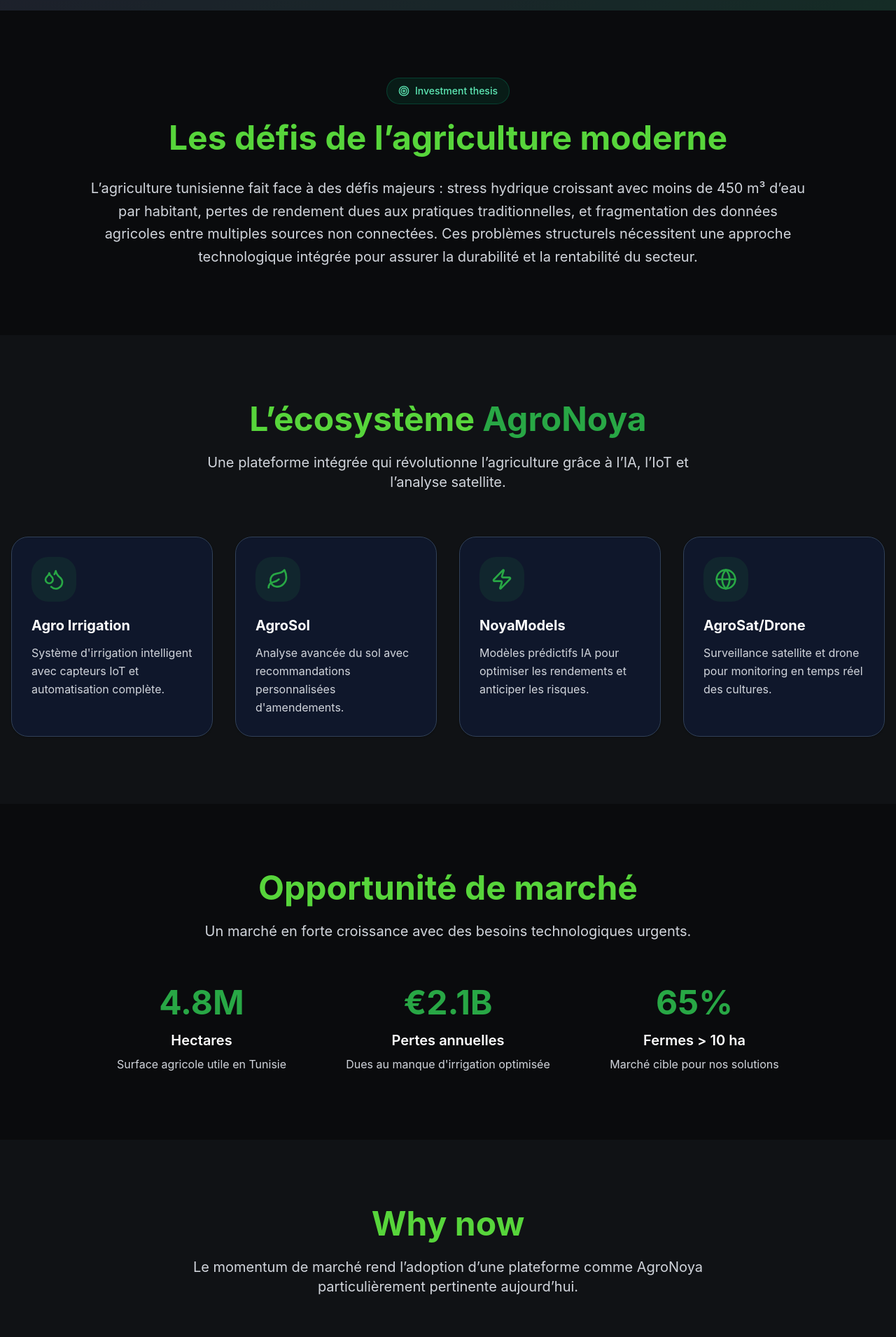
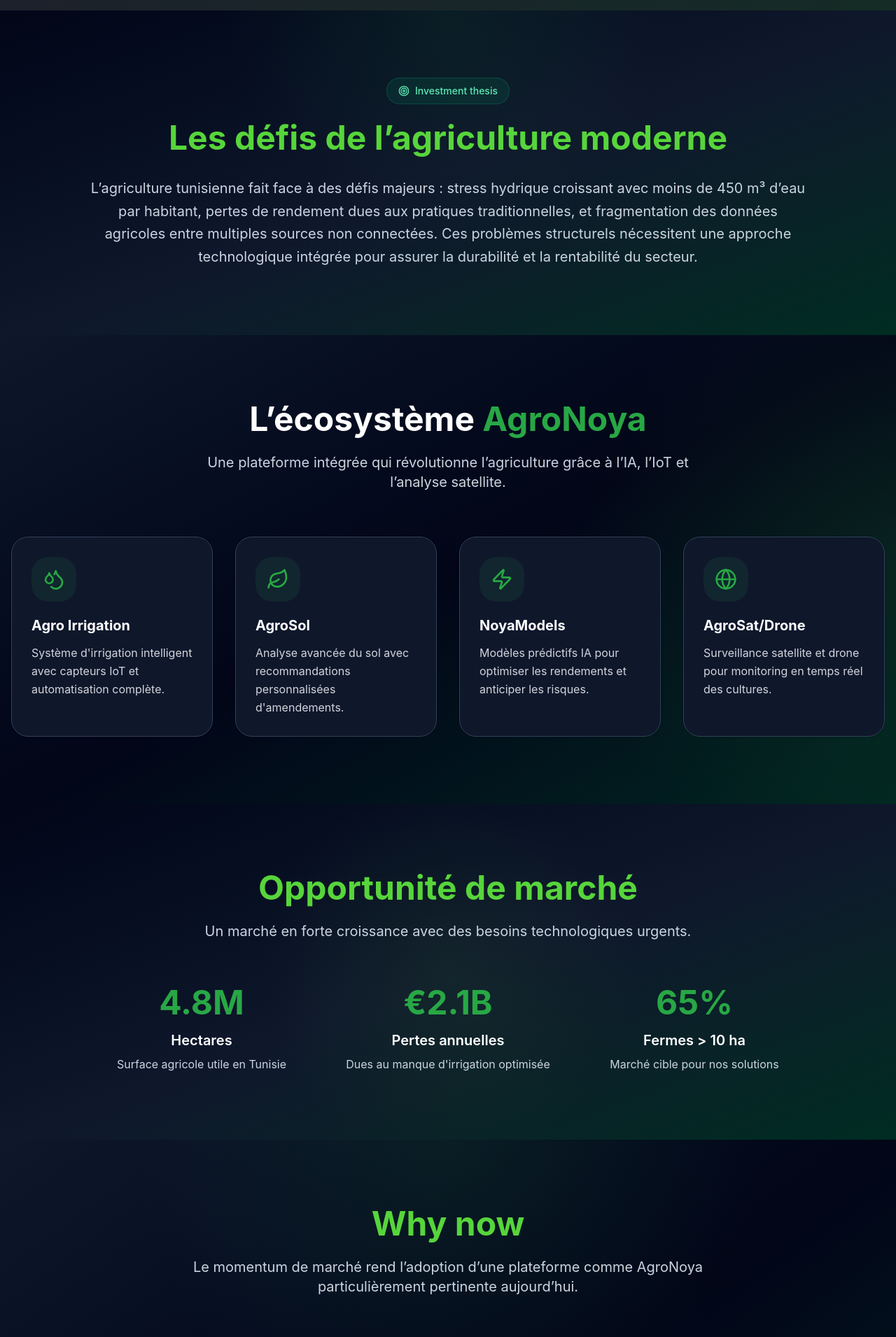
Before and after one commit to abdouri53762-oss/agronoya-web-last, a React (Vite) app: page /#/investisseurs in a window 1280 px wide. Shown: the part 809-2720 px from the top of the page at 70% size. Built offline with nearby package versions, Linux system fonts and the light colour scheme; grey boxes are pictures that could not be loaded.

Commit message:
frontend finsh

```diff
--- a/src/pages/InvestisseursPage.jsx
+++ b/src/pages/InvestisseursPage.jsx
@@ -8,17 +8,14 @@
   ArrowRight,
   Globe,
   Zap,
-  User,
   Sparkles,
-  BarChart3,
   CheckCircle,
   Target,
   Clock3,
   Layers3,
   Rocket,
-  Wallet
+  Wallet,
 } from 'lucide-react';
-
 
 import malekImg from '../assets/malek_abbassi.jpg';
 import abdelhakImg from '../assets/abdelhak_abbassi.jpg';
@@ -27,6 +24,20 @@
 import emmaImg from '../assets/emma_ouej.jpg';
 import mohamedImg from '../assets/mohamed_abbassi.jpg';
 import ghofranImg from '../assets/ghofran_nasri.jpg';
+
+const sectionDark =
+  'relative overflow-hidden py-24 bg-gradient-to-br from-slate-950 via-slate-900 to-emerald-950';
+const sectionDarker =
+  'relative overflow-hidden py-24 bg-gradient-to-br from-slate-900 via-slate-950 to-emerald-950/80';
+
+const glowTop =
+  "absolute inset-0 bg-[radial-gradient(circle_at_top,rgba(40,167,69,0.10),transparent_40%)]";
+const glowCenter =
+  "absolute inset-0 bg-[radial-gradient(circle_at_center,rgba(87,213,59,0.07),transparent_40%)]";
+const glowRight =
+  "absolute inset-0 bg-[radial-gradient(circle_at_right,rgba(87,213,59,0.08),transparent_35%)]";
+const glowBottom =
+  "absolute inset-0 bg-[radial-gradient(circle_at_bottom,rgba(40,167,69,0.08),transparent_35%)]";
 
 const InvestisseursPage = () => {
   const [formData, setFormData] = useState({
@@ -106,22 +117,22 @@
       icon: Droplets,
       value: '2.5M L',
       label: 'Eau économisée par mois',
-      color: 'text-blue-500',
-      bg: 'bg-blue-50 dark:bg-blue-500/10',
+      color: 'text-blue-400',
+      bg: 'bg-blue-500/10',
     },
     {
       icon: Leaf,
       value: '-30%',
       label: 'Réduction des intrants chimiques',
-      color: 'text-green-500',
-      bg: 'bg-green-50 dark:bg-green-500/10',
+      color: 'text-green-400',
+      bg: 'bg-green-500/10',
     },
     {
       icon: Shield,
       value: '-25%',
       label: 'Réduction empreinte carbone',
-      color: 'text-purple-500',
-      bg: 'bg-purple-50 dark:bg-purple-500/10',
+      color: 'text-purple-400',
+      bg: 'bg-purple-500/10',
     },
   ];
 
@@ -169,6 +180,7 @@
       image: ghofranImg,
     },
   ];
+
   const whyNowPoints = [
     {
       title: 'Stress hydrique critique',
@@ -249,8 +261,9 @@
         "Positionner AgroNoya comme une plateforme agri-tech régionale intégrée, mêlant données, IA, opérations et services.",
     },
   ];
+
   return (
-    <div className="min-h-screen bg-white dark:bg-[#0A0B0D]">
+    <div className="min-h-screen bg-slate-950">
       {/* HERO */}
       <section className="relative min-h-screen flex items-center justify-center overflow-hidden">
         <div className="absolute inset-0 bg-gradient-to-br from-slate-950 via-slate-900 to-emerald-950" />
@@ -318,19 +331,20 @@
       </section>
 
       {/* PROBLEM */}
-      <section className="py-24 bg-white dark:bg-[#0A0B0D]">
-        <div className="container mx-auto px-4">
+      <section className={sectionDark}>
+        <div className={glowTop}></div>
+        <div className="container mx-auto px-4 relative z-10">
           <div className="max-w-5xl mx-auto text-center">
-            <div className="inline-flex items-center gap-2 bg-emerald-50 dark:bg-emerald-500/10 text-emerald-700 dark:text-emerald-300 px-4 py-2 rounded-full text-sm font-medium mb-6 border border-emerald-200 dark:border-emerald-400/20">
+            <div className="inline-flex items-center gap-2 bg-emerald-500/10 text-emerald-300 px-4 py-2 rounded-full text-sm font-medium mb-6 border border-emerald-400/20">
               <Target className="w-4 h-4" />
               Investment thesis
             </div>
 
-            <h2 className="text-4xl lg:text-5xl font-bold text-gray-900 dark:text-[#57D53B] mb-8">
+            <h2 className="text-4xl lg:text-5xl font-bold text-[#57D53B] mb-8">
               Les défis de l’agriculture moderne
             </h2>
 
-            <p className="text-xl text-gray-700 dark:text-gray-300 leading-relaxed">
+            <p className="text-xl text-slate-300 leading-relaxed">
               L’agriculture tunisienne fait face à des défis majeurs : stress hydrique croissant
               avec moins de 450 m³ d’eau par habitant, pertes de rendement dues aux pratiques
               traditionnelles, et fragmentation des données agricoles entre multiples sources non
@@ -342,13 +356,14 @@
       </section>
 
       {/* SOLUTION */}
-      <section className="py-24 bg-gray-50 dark:bg-[#101215]">
-        <div className="container mx-auto px-4">
+      <section className={sectionDarker}>
+        <div className={glowRight}></div>
+        <div className="container mx-auto px-4 relative z-10">
           <div className="text-center mb-16">
-            <h2 className="text-4xl lg:text-5xl font-bold text-gray-900 dark:text-[#57D53B] mb-6">
+            <h2 className="text-4xl lg:text-5xl font-bold text-white mb-6">
               L’écosystème <span className="text-[#28a745]">AgroNoya</span>
             </h2>
-            <p className="text-xl text-gray-700 dark:text-gray-300 max-w-3xl mx-auto">
+            <p className="text-xl text-slate-300 max-w-3xl mx-auto">
               Une plateforme intégrée qui révolutionne l’agriculture grâce à l’IA, l’IoT et
               l’analyse satellite.
             </p>
@@ -358,7 +373,7 @@
             {solutionCards.map((card, index) => (
               <div
                 key={index}
-                className="bg-white dark:bg-slate-900 rounded-3xl p-7 border border-gray-200 dark:border-slate-700 shadow-sm hover:shadow-xl hover:-translate-y-1 transition-all duration-300"
+                className="bg-white/95 dark:bg-slate-900 rounded-3xl p-7 border border-white/10 dark:border-slate-700 shadow-sm hover:shadow-xl hover:-translate-y-1 transition-all duration-300"
               >
                 <div className="w-16 h-16 bg-[#28a745]/10 rounded-2xl flex items-center justify-center mb-5">
                   <card.icon className="w-8 h-8 text-[#28a745]" />
@@ -376,13 +391,14 @@
       </section>
 
       {/* MARKET */}
-      <section className="py-24 bg-white dark:bg-[#0A0B0D]">
-        <div className="container mx-auto px-4">
+      <section className={sectionDark}>
+        <div className={glowCenter}></div>
+        <div className="container mx-auto px-4 relative z-10">
           <div className="text-center mb-16">
-            <h2 className="text-4xl lg:text-5xl font-bold text-gray-900 dark:text-[#57D53B] mb-6">
+            <h2 className="text-4xl lg:text-5xl font-bold text-[#57D53B] mb-6">
               Opportunité de marché
             </h2>
-            <p className="text-xl text-gray-700 dark:text-gray-300 max-w-3xl mx-auto">
+            <p className="text-xl text-slate-300 max-w-3xl mx-auto">
               Un marché en forte croissance avec des besoins technologiques urgents.
             </p>
           </div>
@@ -391,22 +407,23 @@
             {marketStats.map((item, index) => (
               <div key={index} className="text-center">
                 <div className="text-5xl font-bold text-[#28a745] mb-4">{item.value}</div>
-                <div className="text-xl font-semibold text-gray-900 dark:text-white mb-2">
-                  {item.label}
-                </div>
-                <div className="text-gray-700 dark:text-gray-300">{item.desc}</div>
+                <div className="text-xl font-semibold text-white mb-2">{item.label}</div>
+                <div className="text-slate-300">{item.desc}</div>
               </div>
             ))}
           </div>
         </div>
       </section>
-      <section className="py-24 bg-gray-50 dark:bg-[#101215]">
-  <div className="container mx-auto px-4">
+
+      {/* WHY NOW */}
+      <section className={sectionDarker}>
+        <div className={glowTop}></div>
+        <div className="container mx-auto px-4 relative z-10">
           <div className="text-center mb-16">
-      <h2 className="text-4xl lg:text-5xl font-bold text-gray-900 dark:text-[#57D53B] mb-6">
+            <h2 className="text-4xl lg:text-5xl font-bold text-[#57D53B] mb-6">
               Why now
             </h2>
-      <p className="text-xl text-gray-700 dark:text-gray-300 max-w-3xl mx-auto">
+            <p className="text-xl text-slate-300 max-w-3xl mx-auto">
               Le momentum de marché rend l’adoption d’une plateforme comme AgroNoya particulièrement pertinente aujourd’hui.
             </p>
           </div>
@@ -415,7 +432,7 @@
             {whyNowPoints.map((item, index) => (
               <div
                 key={index}
-          className="bg-white dark:bg-slate-900 rounded-3xl p-8 border border-gray-200 dark:border-slate-700 shadow-sm hover:shadow-xl transition-all duration-300"
+                className="bg-white/95 dark:bg-slate-900 rounded-3xl p-8 border border-white/10 dark:border-slate-700 shadow-sm hover:shadow-xl transition-all duration-300"
               >
                 <div className="w-14 h-14 bg-[#28a745]/10 rounded-2xl flex items-center justify-center mb-5">
                   <Clock3 className="w-7 h-7 text-[#28a745]" />
@@ -431,13 +448,16 @@
           </div>
         </div>
       </section>
-<section className="py-24 bg-white dark:bg-[#0A0B0D]">
-  <div className="container mx-auto px-4">
+
+      {/* BUSINESS MODEL */}
+      <section className={sectionDark}>
+        <div className={glowBottom}></div>
+        <div className="container mx-auto px-4 relative z-10">
           <div className="text-center mb-16">
-      <h2 className="text-4xl lg:text-5xl font-bold text-gray-900 dark:text-[#57D53B] mb-6">
+            <h2 className="text-4xl lg:text-5xl font-bold text-[#57D53B] mb-6">
               Business model
             </h2>
-      <p className="text-xl text-gray-700 dark:text-gray-300 max-w-3xl mx-auto">
+            <p className="text-xl text-slate-300 max-w-3xl mx-auto">
               Un modèle hybride combinant revenus récurrents, ventes d’équipements et services à forte valeur.
             </p>
           </div>
@@ -446,7 +466,7 @@
             {businessModel.map((item, index) => (
               <div
                 key={index}
-          className="bg-gray-50 dark:bg-slate-900 rounded-3xl p-7 border border-gray-200 dark:border-slate-700 shadow-sm hover:shadow-xl transition-all duration-300"
+                className="bg-white/95 dark:bg-slate-900 rounded-3xl p-7 border border-white/10 dark:border-slate-700 shadow-sm hover:shadow-xl transition-all duration-300"
               >
                 <div className="w-14 h-14 bg-[#28a745]/10 rounded-2xl flex items-center justify-center mb-5">
                   <Wallet className="w-7 h-7 text-[#28a745]" />
@@ -462,13 +482,16 @@
           </div>
         </div>
       </section>
-<section className="py-24 bg-gray-50 dark:bg-[#101215]">
-  <div className="container mx-auto px-4">
+
+      {/* TRACTION */}
+      <section className={sectionDarker}>
+        <div className={glowCenter}></div>
+        <div className="container mx-auto px-4 relative z-10">
           <div className="text-center mb-16">
-      <h2 className="text-4xl lg:text-5xl font-bold text-gray-900 dark:text-[#57D53B] mb-6">
+            <h2 className="text-4xl lg:text-5xl font-bold text-[#57D53B] mb-6">
               Traction
             </h2>
-      <p className="text-xl text-gray-700 dark:text-gray-300 max-w-3xl mx-auto">
+            <p className="text-xl text-slate-300 max-w-3xl mx-auto">
               Des indicateurs qui montrent l’adéquation entre besoin marché, usage terrain et impact opérationnel.
             </p>
           </div>
@@ -477,7 +500,7 @@
             {tractionMetrics.map((item, index) => (
               <div
                 key={index}
-          className="bg-white dark:bg-slate-900 rounded-3xl p-8 text-center border border-gray-200 dark:border-slate-700 shadow-sm hover:shadow-lg transition-all duration-300"
+                className="bg-white/95 dark:bg-slate-900 rounded-3xl p-8 text-center border border-white/10 dark:border-slate-700 shadow-sm hover:shadow-lg transition-all duration-300"
               >
                 <div className="text-4xl font-bold text-[#28a745] mb-3">{item.value}</div>
                 <div className="text-gray-700 dark:text-gray-300 leading-relaxed">
@@ -490,13 +513,14 @@
       </section>
 
       {/* TEAM */}
-      <section className="py-24 bg-gray-50 dark:bg-[#101215]">
-  <div className="container mx-auto px-4">
+      <section className={sectionDarker}>
+        <div className={glowTop}></div>
+        <div className="container mx-auto px-4 relative z-10">
           <div className="text-center mb-16">
-      <h2 className="text-4xl lg:text-5xl font-bold text-gray-900 dark:text-[#57D53B] mb-6">
+            <h2 className="text-4xl lg:text-5xl font-bold text-[#57D53B] mb-6">
               Notre équipe
             </h2>
-      <p className="text-xl text-gray-700 dark:text-gray-300 max-w-3xl mx-auto">
+            <p className="text-xl text-slate-300 max-w-3xl mx-auto">
               Une équipe fondatrice et opérationnelle qui combine vision produit,
               exécution terrain, intelligence artificielle et développement commercial.
             </p>
@@ -506,7 +530,7 @@
             {team.map((member, index) => (
               <div
                 key={index}
-          className="text-center bg-white dark:bg-slate-900 rounded-3xl p-7 border border-gray-200 dark:border-slate-700 shadow-sm hover:shadow-xl transition-all duration-300 hover:-translate-y-1"
+                className="text-center bg-white/95 dark:bg-slate-900 rounded-3xl p-7 border border-white/10 dark:border-slate-700 shadow-sm hover:shadow-xl transition-all duration-300 hover:-translate-y-1"
               >
                 <div className="w-32 h-32 mx-auto mb-5 rounded-full overflow-hidden border-4 border-gray-100 dark:border-slate-800 shadow-md">
                   <img
@@ -534,13 +558,14 @@
       </section>
 
       {/* ESG */}
-      <section className="py-24 bg-white dark:bg-[#0A0B0D]">
-        <div className="container mx-auto px-4">
+      <section className={sectionDark}>
+        <div className={glowBottom}></div>
+        <div className="container mx-auto px-4 relative z-10">
           <div className="text-center mb-16">
-            <h2 className="text-4xl lg:text-5xl font-bold text-gray-900 dark:text-[#57D53B] mb-6">
+            <h2 className="text-4xl lg:text-5xl font-bold text-[#57D53B] mb-6">
               Impact & ESG
             </h2>
-            <p className="text-xl text-gray-700 dark:text-gray-300 max-w-3xl mx-auto">
+            <p className="text-xl text-slate-300 max-w-3xl mx-auto">
               Notre engagement pour une agriculture durable et responsable.
             </p>
           </div>
@@ -549,7 +574,7 @@
             {esgStats.map((item, index) => (
               <div
                 key={index}
-                className="bg-white dark:bg-slate-900 rounded-3xl p-8 text-center border border-gray-200 dark:border-slate-700 shadow-sm hover:shadow-lg transition-all duration-300"
+                className="bg-white/95 dark:bg-slate-900 rounded-3xl p-8 text-center border border-white/10 dark:border-slate-700 shadow-sm hover:shadow-lg transition-all duration-300"
               >
                 <div className={`w-16 h-16 ${item.bg} rounded-2xl flex items-center justify-center mx-auto mb-4`}>
                   <item.icon className={`w-8 h-8 ${item.color}`} />
@@ -563,11 +588,13 @@
           </div>
         </div>
       </section>
-      <section className="py-24 bg-white dark:bg-[#0A0B0D]">
-  <div className="container mx-auto px-4">
+
+      {/* ASK + ROADMAP */}
+      <section className={sectionDark}>
+        <div className={glowCenter}></div>
+        <div className="container mx-auto px-4 relative z-10">
           <div className="grid grid-cols-1 xl:grid-cols-2 gap-10 max-w-7xl mx-auto">
-      {/* Ask */}
-      <div className="bg-gray-50 dark:bg-slate-900 rounded-[2rem] p-8 border border-gray-200 dark:border-slate-700 shadow-sm">
+            <div className="bg-white/95 dark:bg-slate-900 rounded-[2rem] p-8 border border-white/10 dark:border-slate-700 shadow-sm">
               <div className="flex items-center gap-3 mb-6">
                 <div className="w-14 h-14 bg-[#28a745]/10 rounded-2xl flex items-center justify-center">
                   <Rocket className="w-7 h-7 text-[#28a745]" />
@@ -598,8 +625,7 @@
               </div>
             </div>
 
-      {/* Roadmap */}
-      <div className="bg-gray-50 dark:bg-slate-900 rounded-[2rem] p-8 border border-gray-200 dark:border-slate-700 shadow-sm">
+            <div className="bg-white/95 dark:bg-slate-900 rounded-[2rem] p-8 border border-white/10 dark:border-slate-700 shadow-sm">
               <div className="flex items-center gap-3 mb-6">
                 <div className="w-14 h-14 bg-[#76CC93]/10 rounded-2xl flex items-center justify-center">
                   <Layers3 className="w-7 h-7 text-[#76CC93]" />
@@ -609,7 +635,7 @@
                     Roadmap
                   </h2>
                   <p className="text-gray-600 dark:text-gray-400">
-              Cap directionnel 2026–2028
+                    Cap directionnel 2025–2027
                   </p>
                 </div>
               </div>
@@ -618,7 +644,7 @@
                 {roadmap.map((item, index) => (
                   <div
                     key={index}
-              className="bg-white dark:bg-slate-800 rounded-2xl p-5 border border-gray-200 dark:border-slate-700"
+                    className="bg-gray-50 dark:bg-slate-800 rounded-2xl p-5 border border-gray-200 dark:border-slate-700"
                   >
                     <div className="text-[#28a745] font-bold text-lg mb-1">{item.year}</div>
                     <h3 className="text-xl font-semibold text-gray-900 dark:text-white mb-2">
@@ -636,20 +662,21 @@
       </section>
 
       {/* FORM */}
-      <section id="investir" className="py-24 bg-gray-50 dark:bg-[#101215]">
-        <div className="container mx-auto px-4">
+      <section id="investir" className={sectionDarker}>
+        <div className={glowTop}></div>
+        <div className="container mx-auto px-4 relative z-10">
           <div className="max-w-5xl mx-auto">
             <div className="text-center mb-12">
-              <h2 className="text-4xl lg:text-5xl font-bold text-gray-900 dark:text-[#57D53B] mb-6">
+              <h2 className="text-4xl lg:text-5xl font-bold text-[#57D53B] mb-6">
                 Rejoignez l’aventure
               </h2>
-              <p className="text-xl text-gray-700 dark:text-gray-300">
+              <p className="text-xl text-slate-300">
                 Demandez notre deck investisseur et découvrez comment participer à la
                 révolution agricole.
               </p>
             </div>
 
-            <div className="bg-white dark:bg-slate-900 rounded-[2rem] p-8 lg:p-12 border border-gray-200 dark:border-slate-700 shadow-2xl">
+            <div className="bg-white/95 dark:bg-slate-900 rounded-[2rem] p-8 lg:p-12 border border-white/10 dark:border-slate-700 shadow-2xl">
               <form onSubmit={handleSubmit} className="space-y-6">
                 <div className="grid grid-cols-1 md:grid-cols-2 gap-6">
                   <div>
```
Lines whose indentation alone changed are shown as unchanged.
